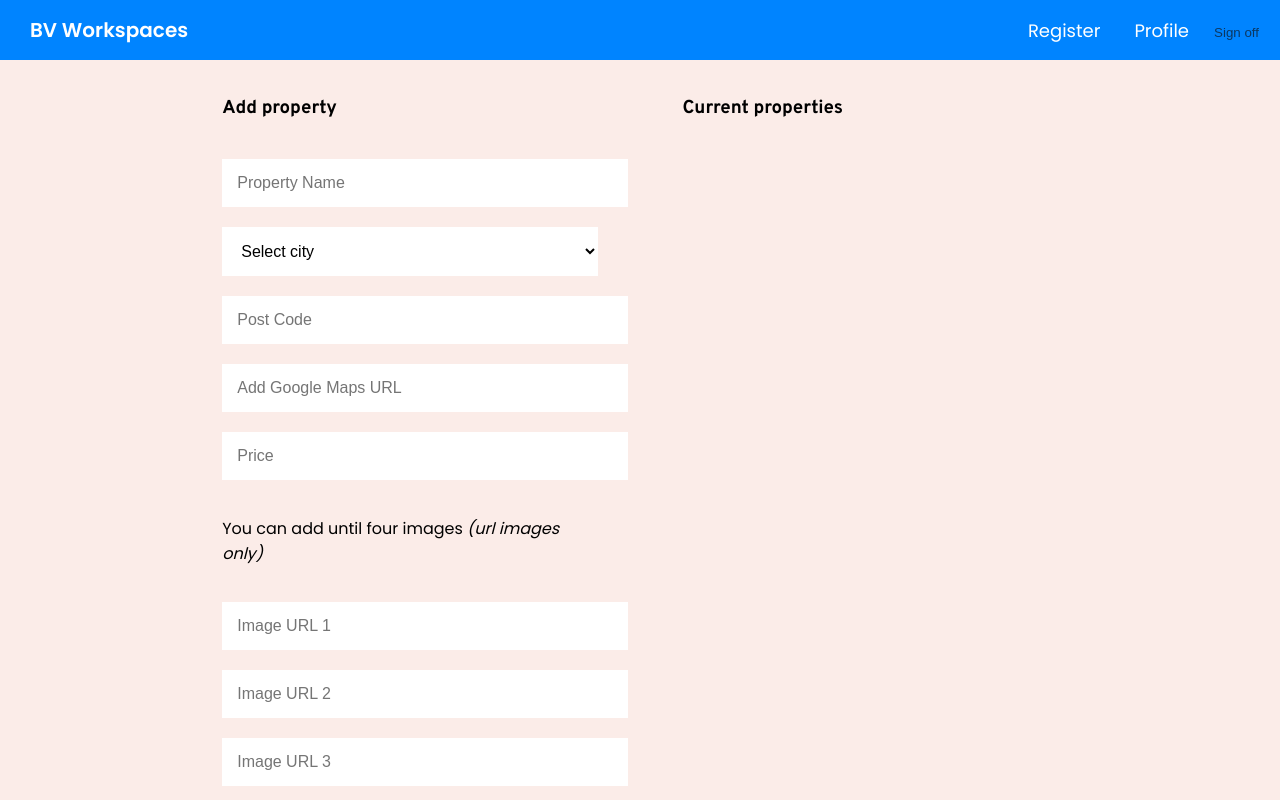
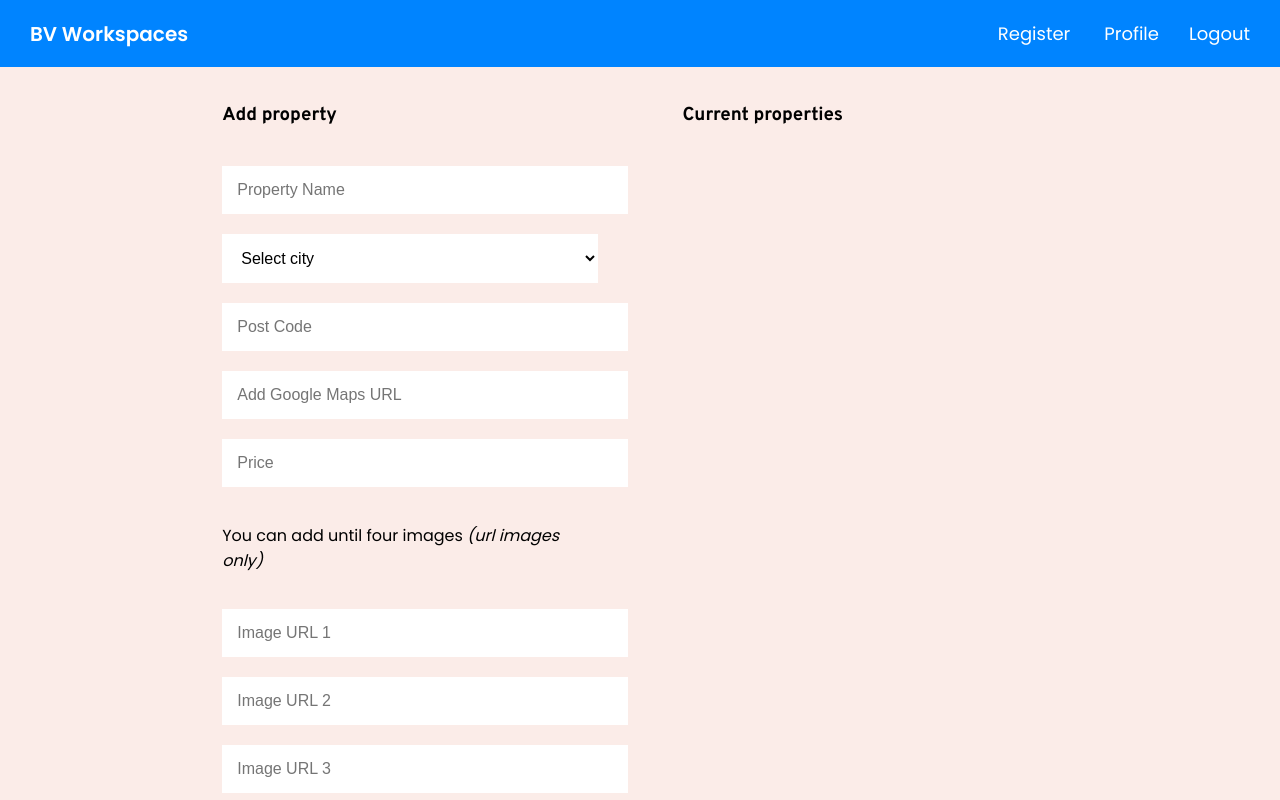
Before and after one commit to abgailcruz/group-one-sodv1201, a plain HTML site: page front/user-profile.html in a window 1280 px wide. Shown: the top 800 px of the page. Drawn offline with nearby package versions, Linux system fonts and the light colour scheme; no server answers; sample sign-in values are in the browser's storage.

Commit message:
Front-end comments and other minor changes added

```diff
--- a/front/scripts/components/header.js
+++ b/front/scripts/components/header.js
@@ -4,18 +4,30 @@
  * @authors: Abigail Cruz, Debora Salles Antunes, Jorge Alberto Hurtado Ortega, Maria Estrella
  */
 
+/* Header Components:
+ * Right: Register, Profile, and Sign out
+ * Left: Clickable logo to "/"
+ */
+
+// Function for the Logout button click
 function signOff() {
 	window.localStorage.removeItem("loginWorkspace");
 	window.location.href = "/front/login.html";
 }
 
+/* Function to change the header depending on when the user is logged in or not.
+ * Logged in: Will show the Profile and the Logout Button.
+ * Else: Will show the login button.
+ */
 function menuLogin() {
 	if (localStorage.getItem("loginWorkspace")) {
-		return '<a href="/front/user-profile.html">Profile</a> <button class="btn-sign-off" onClick="signOff()">Sign off</button>';
+		return '<a href="/front/user-profile.html">Profile</a><button class="btn-sign-off" onClick="signOff()">Logout</button>';
 	}
 	return '<a href="/front/login.html">Login</a>';
 }
 
+// The template for the header:
+// (The error will show below the header if, for example, there is an incorrect user input.)
 const HEADER = `<div class="header__nav">
 	<div class="header__left">
 		<a href="/" class="header__logo">BV Workspaces</a>
@@ -30,4 +42,5 @@ const HEADER = `<div class="header__nav">
 	</div>
 `;
 
+// Append the header(above) to the html pages:
 $("#header").append(HEADER);
--- a/front/styles/components/_errors.scss
+++ b/front/styles/components/_errors.scss
@@ -1,3 +1,4 @@
+// Styles for the error, when they appear.
 .errors {
 	width: 404px;
 	background-color: rgba(255, 0, 0, 0.1);
--- a/front/styles/components/_footer.scss
+++ b/front/styles/components/_footer.scss
@@ -1,3 +1,4 @@
+// Styles for the footer component
 .footer {
 	width: 100%;
 	height: 80px;
--- a/front/styles/components/_header.scss
+++ b/front/styles/components/_header.scss
@@ -1,3 +1,4 @@
+// Styles for the header component
 .header {
 	&__nav {
 		background-color: $primary-color;
@@ -24,7 +25,11 @@
 	.btn-sign-off {
 		background: transparent;
 		border: none;
-		color: #0b3862;
+		color: $color-menu;
+		text-decoration: none;
+		font-family: $secondary-font;
+		font-size: 18px;
+		padding: 5px 15px;
 		cursor: pointer;
 		&:hover {
 			color: #f6ff00;
--- a/front/styles/components/_modal.scss
+++ b/front/styles/components/_modal.scss
@@ -1,3 +1,4 @@
+// Styles for the modal component
 .modal {
 	position: fixed;
 	width: 100%;
--- a/front/user-profile.html
+++ b/front/user-profile.html
@@ -3,44 +3,60 @@
       @class: Introduction to Web Programming
       @authors: Abigail Cruz, Debora Salles Antunes, Jorge Alberto Hurtado Ortega, Maria Estrella -->
 
+<!-- This is the HTML file for the Owner -->
 <!DOCTYPE html>
 <html lang="en">
 	<head>
 		<meta charset="UTF-8" />
 		<meta http-equiv="X-UA-Compatible" content="IE=edge" />
 		<meta name="viewport" content="width=device-width, initial-scale=1.0" />
-		<title>Group Project</title>
+		<title>Owner Page</title>
+		<!-- Font Source: -->
 		<link rel="preconnect" href="https://fonts.googleapis.com" />
 		<link rel="preconnect" href="https://fonts.gstatic.com" crossorigin />
 		<link
 			href="https://fonts.googleapis.com/css2?family=Overpass:ital,wght@0,100;0,200;0,400;0,500;0,600;0,700;0,800;0,900;1,300&family=Poppins:wght@100;200;400;600&display=swap"
 			rel="stylesheet"
 		/>
+		<!-- jQuery: -->
 		<script
 			src="https://cdnjs.cloudflare.com/ajax/libs/jquery/3.6.0/jquery.min.js"
 			integrity="sha512-894YE6QWD5I59HgZOGReFYm4dnWc1Qt5NtvYSaNcOP+u1T9qYdvdihz0PPSiiqn/+/3e7Jo4EaG7TubfWGUrMQ=="
 			crossorigin="anonymous"
 			referrerpolicy="no-referrer"
 		></script>
+		<!-- Styles: -->
 		<link rel="stylesheet" href="./styles/styles.css" />
+
 		<script>
 			if (!localStorage.getItem("loginWorkspace")) {
 				window.location.href = "/front/login.html";
 			}
 		</script>
+
 	</head>
+
 	<body>
+		<!-- Modal Component -->
 		<div id="modal"></div>
+
+		<!-- Header Component -->
 		<header id="header" class="header"></header>
 
 		<!-- User Profile container -->
 		<div class="container">
 			<div class="col">
 				<h3>Add property</h3>
+
+				<!-- Input boxes for the required property details -->
 				<input class="inputBox" type="text" placeholder="Property Name" id="property" />
+
+				<!-- Drop-down box to select the city -->
 				<select class="inputBox" placeholder="City" id="city">
 					<option>Select city</option>
 				</select>
+
+				<!-- Input boxes for the required property details -->
 				<input class="inputBox" type="text" placeholder="Post Code" id="postCode" />
 				<input class="inputBox" type="text" placeholder="Add Google Maps URL" id="gMap" />
 				<input class="inputBox" type="number" placeholder="Price" id="price" />
@@ -50,21 +66,31 @@
 				<input class="inputBox" type="text" placeholder="Image URL 3" id="imgUrl3" />
 				<input class="inputBox" type="text" placeholder="Image URL 4" id="imgUrl4" />
 
+				<!-- Button to validate the user input details: -->
 				<button class="addBtn" id="addBtn">Add property</button>
 			</div>
+
 			<div class="col">
 				<h3>Current properties</h3>
-				<div id="properties" class="properties"></div>
+				<div id="properties" class="properties">
+					<!-- A section that shows all of the Owner's properties that were entered earlier. -->
+				</div>
 			</div>
+
 		</div>
 		<!-- Finish User Profile container -->
 
+		<!-- Footer Component -->
 		<footer class="footer" id="footer"></footer>
+
+		<!-- Script Sources: -->
 		<script src="./scripts/utils.js"></script>
 		<script src="./scripts/components/header.js"></script>
 		<script src="./scripts/components/footer.js"></script>
 		<script src="./scripts/components/modal.js"></script>
 		<script src="./scripts/components/errors.js"></script>
 		<script src="./scripts/pages/user-profile.js"></script>
+
 	</body>
+
 </html>
```
Also changed, not shown: front/index.html (+17 -2 lines), front/login.html (+20 -1 lines), front/register.html (+25 -2 lines), front/user-profile-regular.html (+19 -1 lines), front/styles/styles.css, 1 other file.
